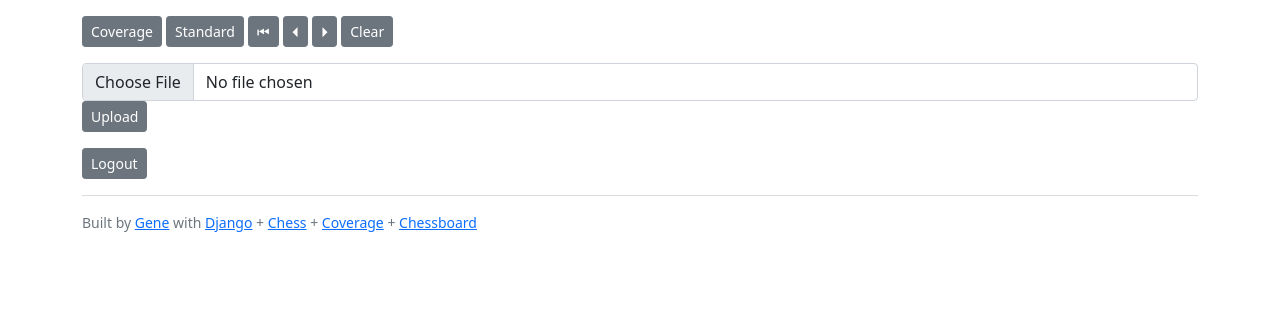
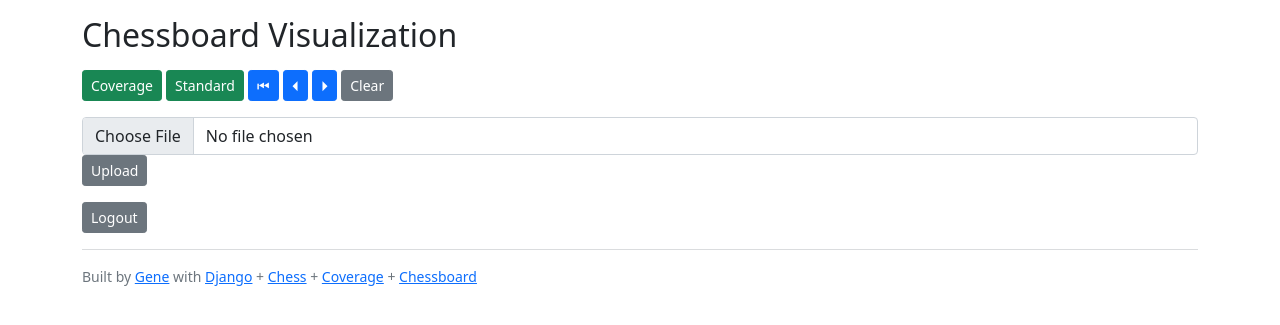
Before and after one commit to ology/django-chess-inspector, a Django app: template chess-inspector/game/templates/game/index.html in a window 1280 px wide. Shown: the top 325 px of the page. Run offline with Django 3.2, Linux system fonts and the light colour scheme; the template is opened without the code that fills it, so the values that code supplies are empty; some libraries are stand-ins or nearby versions.

Commit message:
Sexiness

```diff
--- a/chess-inspector/game/templates/game/index.html
+++ b/chess-inspector/game/templates/game/index.html
@@ -132,16 +132,17 @@
     {% endfor %}
 {% endif %}
 
+    <h2>Chessboard Visualization</h2>
     <div id="myBoard" style="width: 400px"></div>
     <p></p>
-    <button type="button" class="btn btn-sm btn-secondary cover">Coverage</button>
-    <a href="{% url 'game:index' %}" class="btn btn-sm btn-secondary cover" onclick="location.href=this.href+'?play_n={{ play_n }}&is_cover=false&en_passant=true&fen={{ fen|safe }}&last_fen={{ last_fen|safe }}';return false;">Standard</a>
+    <button type="button" class="btn btn-sm btn-success cover">Coverage</button>
+    <a href="{% url 'game:index' %}" class="btn btn-sm btn-success" onclick="location.href=this.href+'?play_n={{ play_n }}&is_cover=false&en_passant=true&fen={{ fen|safe }}&last_fen={{ last_fen|safe }}';return false;">Standard</a>
     <form action="{% url 'game:index' %}" method="post" style="display: inline-block;">
         {% csrf_token %}
         <input type="hidden" name="fen" value="rnbqkbnr/pppppppp/8/8/8/8/PPPPPPPP/RNBQKBNR">
-        <button type="submit" class="btn btn-sm btn-secondary" title="Restart">⏮︎</button>
-        <button type="button" class="btn btn-sm btn-secondary" id="play_backward" title="Play backward">⏴︎</button>
-        <button type="button" class="btn btn-sm btn-secondary" id="play_forward" title="Play forward">⏵︎</button>
+        <button type="submit" class="btn btn-sm btn-primary" title="Restart">⏮︎</button>
+        <button type="button" class="btn btn-sm btn-primary" id="play_backward" title="Play backward">⏴︎</button>
+        <button type="button" class="btn btn-sm btn-primary" id="play_forward" title="Play forward">⏵︎</button>
     </form>
     <form action="{% url 'game:clear' %}" method="post" style="display: inline-block;">
         {% csrf_token %}
```
